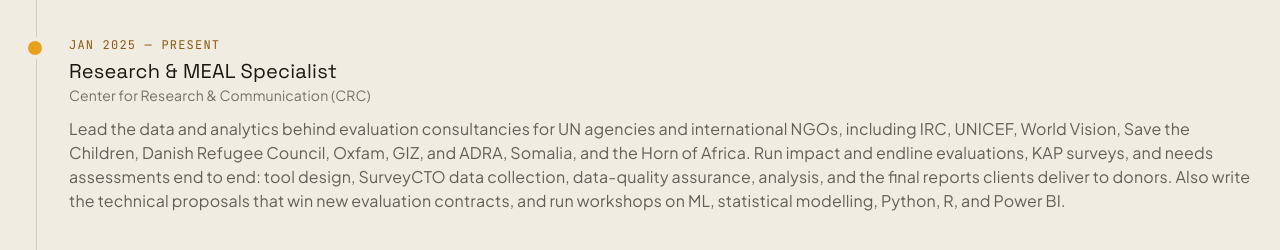
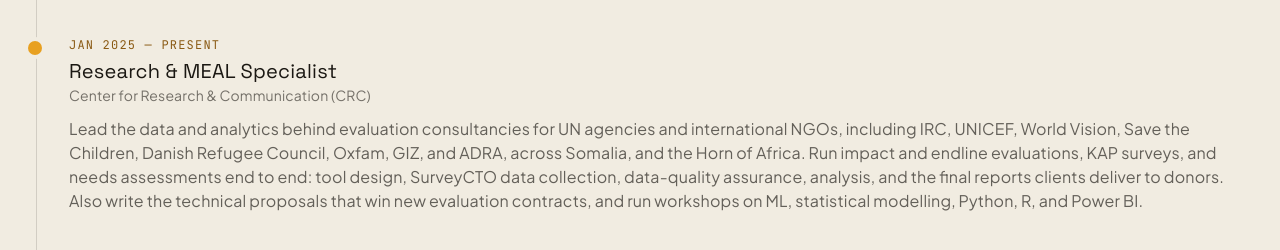
Before and after one commit to mugarrajohnson/portfolio, a plain HTML site: page index.html in a window 1280 px wide. Shown: the part 2762-3012 px from the top of the page. Drawn offline with nearby package versions, Linux system fonts and the light colour scheme; animation ran at ten frames a second.

Commit message:
added across

```diff
--- a/index.html
+++ b/index.html
@@ -722,7 +722,7 @@
 <div class="font-label-mono text-xs uppercase tracking-widest text-primary mb-1">Jan 2025 — Present</div>
 <h3 class="text-xl font-headline-md text-white">Research &amp; MEAL Specialist</h3>
 <div class="text-white/55 text-sm mb-3">Center for Research &amp; Communication (CRC)</div>
-<p class="text-white/65">Lead the data and analytics behind evaluation consultancies for UN agencies and international NGOs, including IRC, UNICEF, World Vision, Save the Children, Danish Refugee Council, Oxfam, GIZ, and ADRA, Somalia, and the Horn of Africa. Run impact and endline evaluations, KAP surveys, and needs assessments end to end: tool design, SurveyCTO data collection, data-quality assurance, analysis, and the final reports clients deliver to donors. Also write the technical proposals that win new evaluation contracts, and run workshops on ML, statistical modelling, Python, R, and Power BI.</p>
+<p class="text-white/65">Lead the data and analytics behind evaluation consultancies for UN agencies and international NGOs, including IRC, UNICEF, World Vision, Save the Children, Danish Refugee Council, Oxfam, GIZ, and ADRA, across Somalia, and the Horn of Africa. Run impact and endline evaluations, KAP surveys, and needs assessments end to end: tool design, SurveyCTO data collection, data-quality assurance, analysis, and the final reports clients deliver to donors. Also write the technical proposals that win new evaluation contracts, and run workshops on ML, statistical modelling, Python, R, and Power BI.</p>
 </li>
 <li class="ml-8 relative exp-item">
 <span class="absolute -left-[41px] top-1 w-3.5 h-3.5 rounded-full bg-secondary ring-4 ring-[#0C0B0A]"></span>
```
